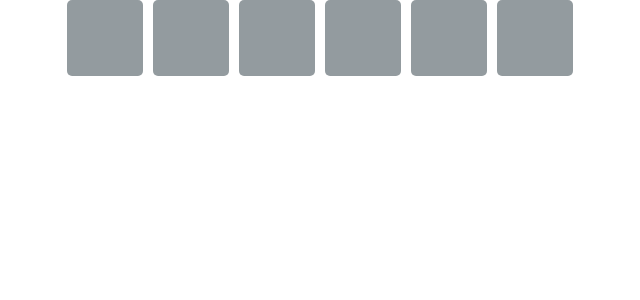
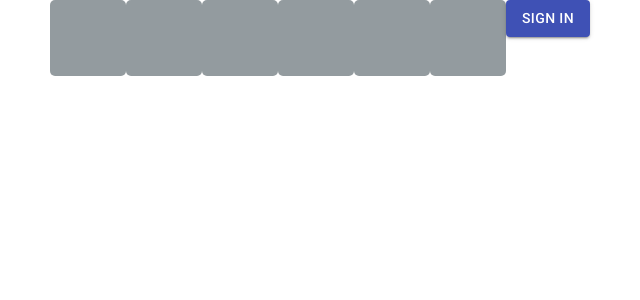
Before and after one commit to brunofariasdeo/six, a React (Create React App) app: page / in a window 1280 px wide. Shown: the top 300 px of the page, without its empty margins (320-960 px from the left). Built offline with nearby package versions, Linux system fonts and the light colour scheme.

Commit message:
Create logic to submit form and validate letters

```diff
--- a/src/App.js
+++ b/src/App.js
@@ -1,4 +1,4 @@
-import { FormControl, Grid } from "@material-ui/core";
+import { Grid } from "@material-ui/core";
 import Word from "./components/Word";
 import styles from "./App.module.scss";
 
@@ -7,7 +7,7 @@ const App = () => {
     <Grid
       alignItems="center"
       classes={{
-        root: styles.container
+        root: styles.container,
       }}
       container
       direction="column"
@@ -15,20 +15,13 @@ const App = () => {
     >
       {/* {
         [...Array(6)].map((_, index) =>  */}
-          <FormControl
-            classes={{
-              root:styles.container
-            }}
-            disabled
-          >
-            <Word
-              // key={index}
-            />
-          </FormControl>
-        {/* )
+      <Word
+      // key={index}
+      />
+      {/* )
       } */}
     </Grid>
   );
-}
+};
 
 export default App;
--- a/src/components/LetterInput/index.js
+++ b/src/components/LetterInput/index.js
@@ -1,14 +1,18 @@
 import { TextField } from "@material-ui/core";
-import styles from './styles.module.scss';
+import { forwardRef } from "react";
+import styles from "./styles.module.scss";
 
-const LetterInput = () => {
+const LetterInput = forwardRef(({ id, ...props }, ref) => {
   return (
     <TextField
       classes={{ root: styles.letter }}
+      id={id}
       inputProps={{ maxLength: 1 }}
       InputProps={{ disableUnderline: true }}
+      ref={ref}
+      {...props}
     />
   );
-}
+});
 
 export default LetterInput;
--- a/src/components/Word/index.js
+++ b/src/components/Word/index.js
@@ -1,30 +1,58 @@
-import { Grid } from "@material-ui/core";
+import { Button, Grid } from "@material-ui/core";
+import { useForm } from "react-hook-form";
 import LetterInput from "../LetterInput";
-import styles from './styles.module.scss';
+import styles from "./styles.module.scss";
+
+const NUMBER_TO_POSITION = {
+  1: "firstLetter",
+  2: "secondLetter",
+  3: "thirdLetter",
+  4: "fourthLetter",
+  5: "fifthLetter",
+  6: "sixthLetter",
+};
 
 const Word = () => {
-  // const word = "abismo";
-  // const guess = "ambito";
+  const { register, handleSubmit } = useForm();
+  const word = "abismo";
+  const onSubmit = (data) => {
+    const keys = Object.keys(data);
+
+    keys.forEach((key, index) => {
+      if (data[key] === word[index]) {
+        data[key] = { letter: data[key], position: "correct" };
+      } else if (data[key] !== word[index] && word.includes(data[key])) {
+        data[key] = { letter: data[key], position: "incorrect" };
+      } else {
+        data[key] = { letter: data[key], position: "not-found" };
+      }
+    });
+  };
 
   return (
     <Grid
       alignItems="center"
       classes={{
-        root: styles.container
+        root: styles.container,
       }}
       container
       direction="row"
       justifyContent="center"
     >
-      {
-        [...Array(6)].map((_, index) =>
+      <form onSubmit={handleSubmit(onSubmit)}>
+        {[...Array(6)].map((_, index) => (
           <LetterInput
+            id={NUMBER_TO_POSITION[index + 1]}
             key={index}
+            {...register(NUMBER_TO_POSITION[index + 1])}
           />
-        )
-      }
+        ))}
+        <Button type="submit" variant="contained" color="primary">
+          Sign in
+        </Button>
+      </form>
     </Grid>
-  )
+  );
 };
 
 export default Word;
```
